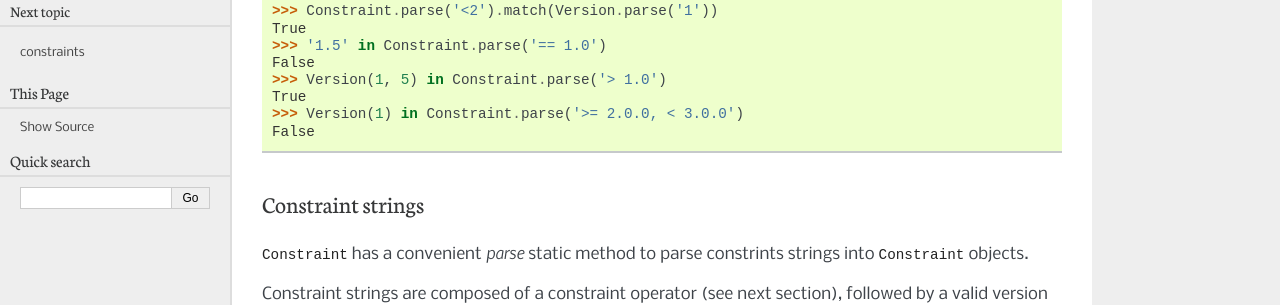
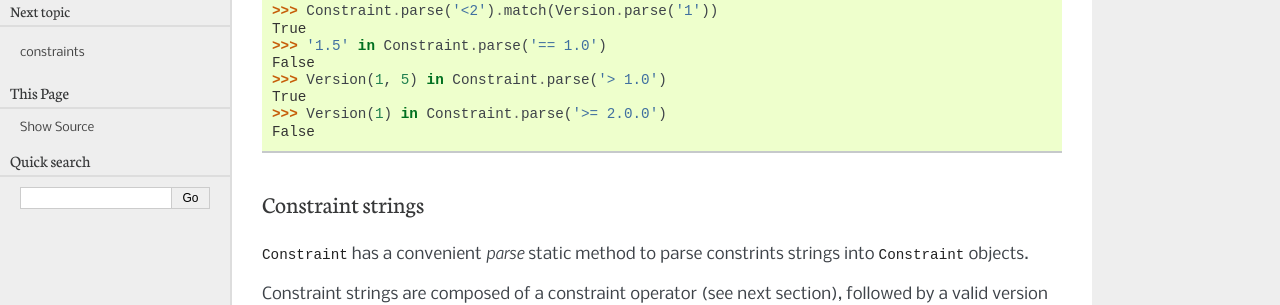
Before and after one commit to pmuller/versions, a Sphinx documentation site: the page built from docs/api/constraint.rst, in a window 1280 px wide. Shown: the part 283-588 px from the top of the page. Built offline with Sphinx 7.4.7, drawn with Linux system fonts in a browser that asks for light colours.

Commit message:
Fixed bogus example in doc

```diff
--- a/docs/api/constraint.rst
+++ b/docs/api/constraint.rst
@@ -15,7 +15,7 @@ Examples::
     False
     >>> Version(1, 5) in Constraint.parse('> 1.0')
     True
-    >>> Version(1) in Constraint.parse('>= 2.0.0, < 3.0.0')
+    >>> Version(1) in Constraint.parse('>= 2.0.0')
     False
 
 
```
